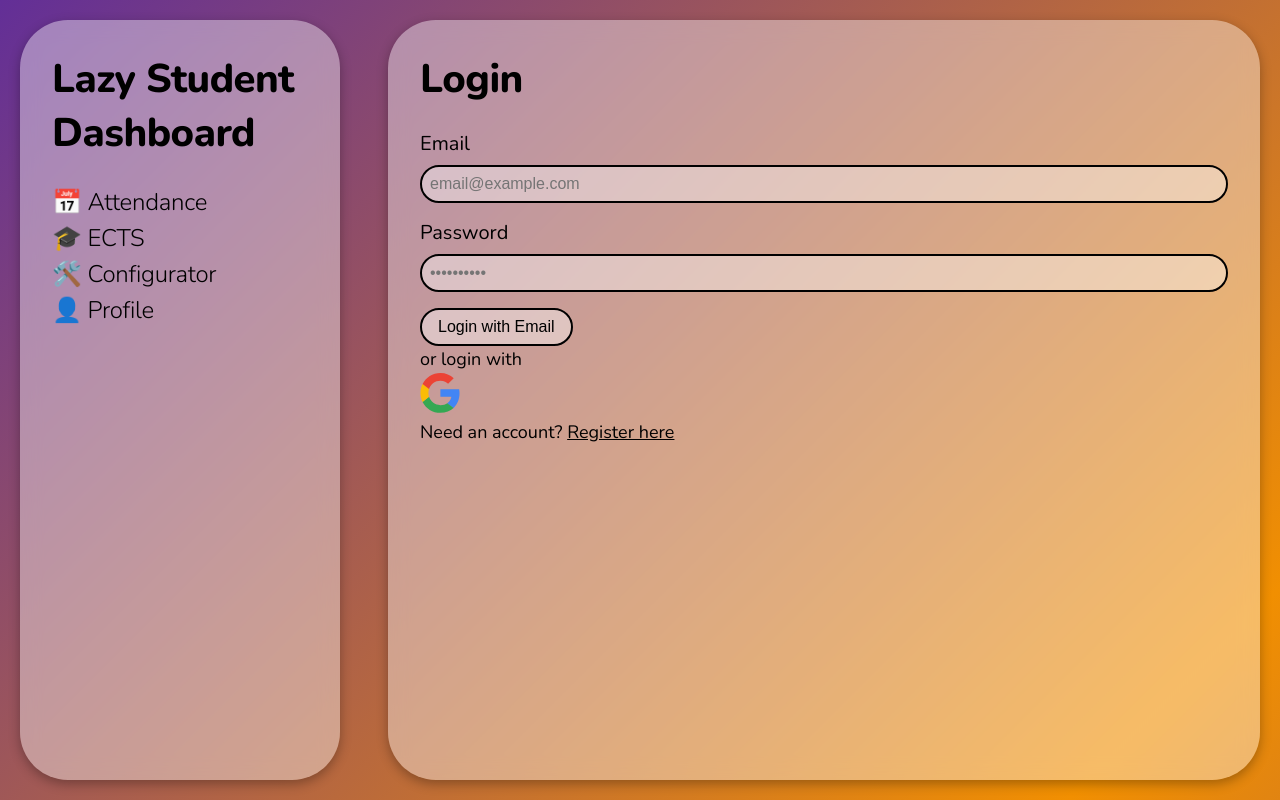
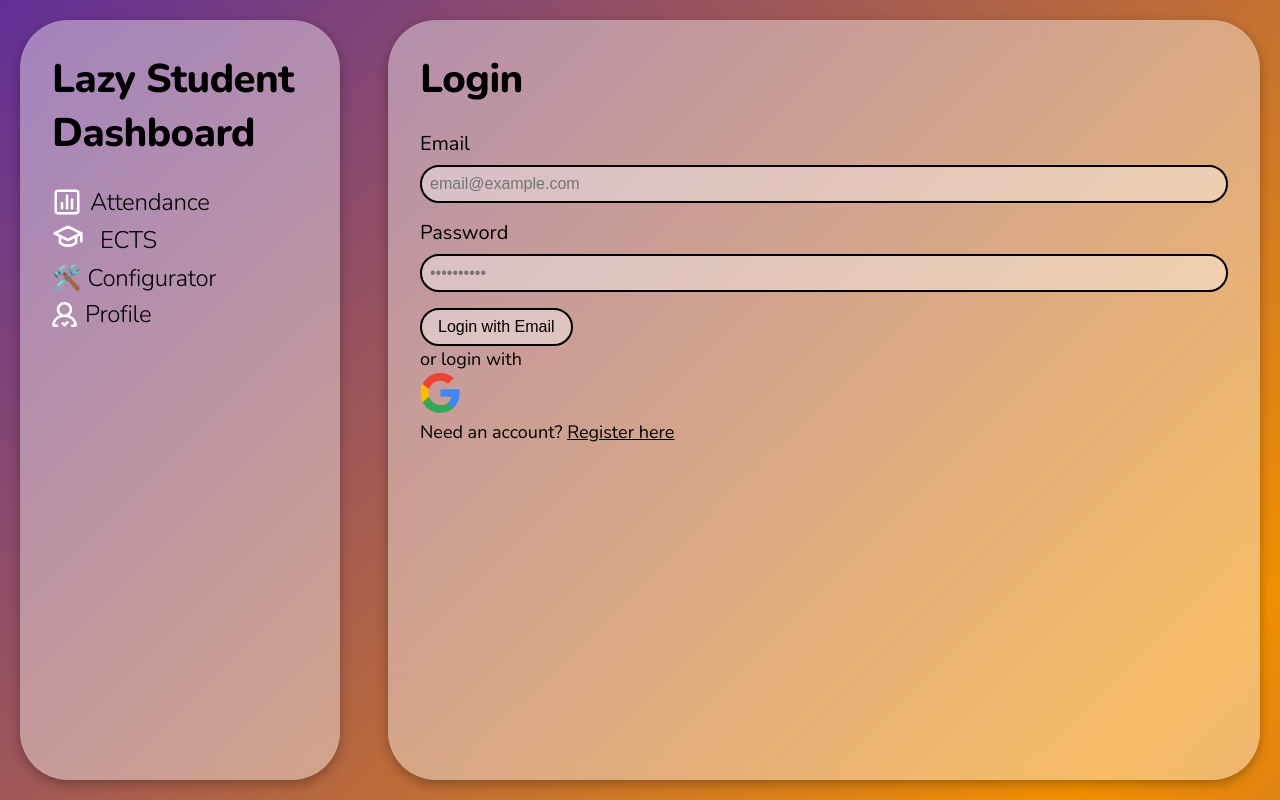
Before and after one commit to SimonSchneZzer/lsd, a Next.js app: page /auth/login in a window 1280 px wide. Built offline with nearby package versions, Linux system fonts and the light colour scheme.

Commit message:
icons now updated in sidenave

```diff
--- a/src/components/SideNav.tsx
+++ b/src/components/SideNav.tsx
@@ -7,12 +7,36 @@ export default function SideNav() {
       <ul>
         <li>
           <Link href="/dashboard/attendance">
-            <h2>📅 Attendance</h2>
+            <div style={{ display: 'flex', alignItems: 'center', gap: '8px' }}>
+              <svg width="30" height="30" viewBox="0 0 24 24" fill="none" xmlns="http://www.w3.org/2000/svg">
+                <path d="M16 10V17" stroke="#ffffff" strokeWidth="2" strokeLinecap="round" strokeLinejoin="round" />
+                <path d="M12 7V17" stroke="#ffffff" strokeWidth="2" strokeLinecap="round" strokeLinejoin="round" />
+                <rect x="3" y="3" width="18" height="18" rx="2" stroke="#ffffff" strokeWidth="2" strokeLinecap="round" strokeLinejoin="round" />
+                <path d="M8 13L8 17" stroke="#ffffff" strokeWidth="2" strokeLinecap="round" strokeLinejoin="round" />
+              </svg>
+              <h2>Attendance</h2>
+            </div>
           </Link>
         </li>
         <li>
           <Link href="/dashboard/ects">
-            <h2>🎓 ECTS</h2>
+            <div style={{ display: 'flex', alignItems: 'center', gap: '8px' }}>
+              <svg
+                xmlns="http://www.w3.org/2000/svg"
+                width="40"
+                height="40"
+                viewBox="0 0 30 30"
+                fill="none"
+                stroke="#ffffff"
+                stroke-width="2"
+                stroke-linecap="round"
+                stroke-linejoin="round"
+              >
+                <path d="M22 10v6M2 10l10-5 10 5-10 5z" />
+                <path d="M6 12v5c3 3 9 3 12 0v-5" />
+              </svg>
+              <h2>ECTS</h2>
+            </div>
           </Link>
         </li>
         <li>
@@ -22,10 +46,47 @@ export default function SideNav() {
         </li>
         <li>
           <Link href="/profile">
-            <h2>👤 Profile</h2>
+            <div style={{ display: 'flex', alignItems: 'center', gap: '8px' }}>
+              <svg width="25" height="25" viewBox="0 0 20 20" xmlns="http://www.w3.org/2000/svg">
+                <g id="Page-1" stroke="none" strokeWidth="1" fill="none" fillRule="evenodd">
+                  <g id="Dribbble-Light-Preview" transform="translate(-420, -2119)" fill="#ffffff">
+                    <g id="icons" transform="translate(56, 160)">
+                      <path d="M378.083123,1964.99998 C378.083123,1962.79398 376.251842,1960.99998 374,1960.99998
+                C371.748158,1960.99998 369.916877,1962.79398 369.916877,1964.99998
+                C369.916877,1967.20598 371.748158,1968.99998 374,1968.99998
+                C376.251842,1968.99998 378.083123,1967.20598 378.083123,1964.99998
+                M381.945758,1978.99998 L380.124685,1978.99998
+                C379.561214,1978.99998 379.103904,1978.55198 379.103904,1977.99998
+                C379.103904,1977.44798 379.561214,1976.99998 380.124685,1976.99998
+                L380.5626,1976.99998 C381.26898,1976.99998 381.790599,1976.30298 381.523154,1975.66198
+                C380.286989,1972.69798 377.383888,1970.99998 374,1970.99998
+                C370.616112,1970.99998 367.713011,1972.69798 366.476846,1975.66198
+                C366.209401,1976.30298 366.73102,1976.99998 367.4374,1976.99998
+                L367.875315,1976.99998 C368.438786,1976.99998 368.896096,1977.44798 368.896096,1977.99998
+                C368.896096,1978.55198 368.438786,1978.99998 367.875315,1978.99998
+                L366.054242,1978.99998 C364.778266,1978.99998 363.773818,1977.85698 364.044325,1976.63598
+                C364.787453,1973.27698 367.107688,1970.79798 370.163906,1969.67298
+                C368.769519,1968.57398 367.875315,1966.88998 367.875315,1964.99998
+                C367.875315,1961.44898 371.023403,1958.61898 374.733941,1959.04198
+                C377.422678,1959.34798 379.650022,1961.44698 380.05323,1964.06998
+                C380.400296,1966.33098 379.456073,1968.39598 377.836094,1969.67298
+                C380.892312,1970.79798 383.212547,1973.27698 383.955675,1976.63598
+                C384.226182,1977.85698 383.221734,1978.99998 381.945758,1978.99998
+                M377.185857,1974.46398 C377.584982,1974.85498 377.584982,1975.48798 377.185857,1975.87898
+                L374,1978.99998 L371.834924,1976.87898
+                C371.435799,1976.48798 371.435799,1975.85498 371.834924,1975.46398
+                C372.233028,1975.07398 372.879183,1975.07398 373.278308,1975.46398
+                L374,1976.17198 L375.742473,1974.46398
+                C376.141598,1974.07398 376.787752,1974.07398 377.185857,1974.46398" />
+                    </g>
+                  </g>
+                </g>
+              </svg>
+              <h2>Profile</h2>
+            </div>
           </Link>
         </li>
       </ul>
-    </nav>
+    </nav >
   );
 }
```
